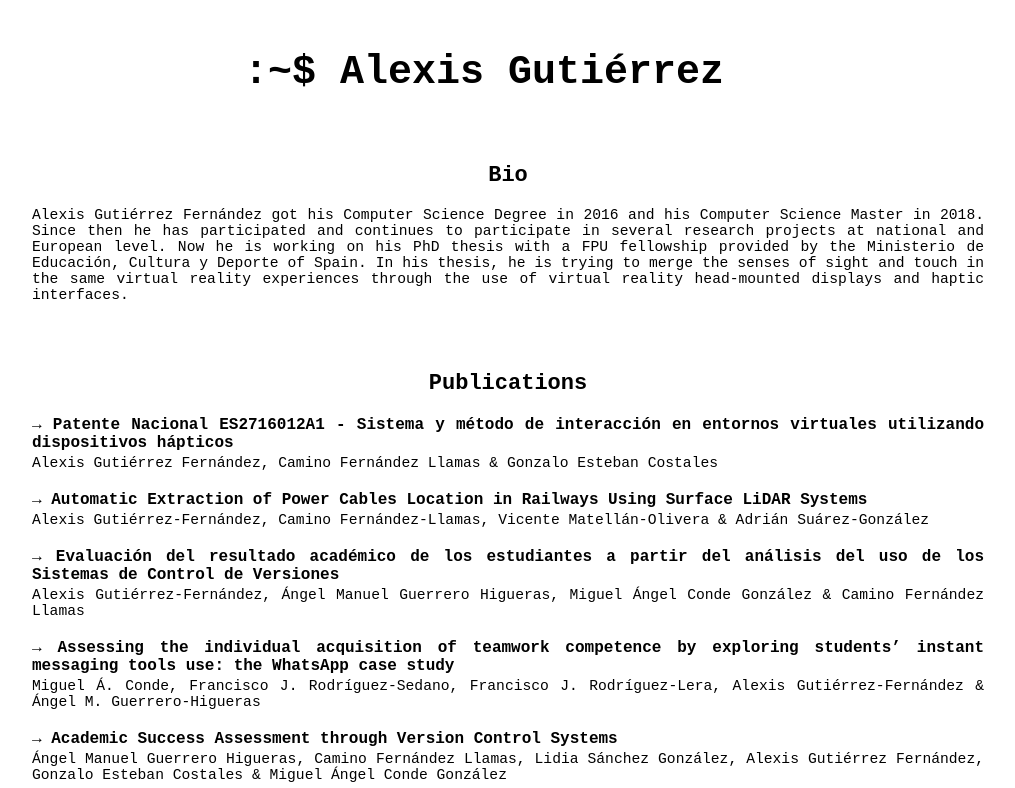
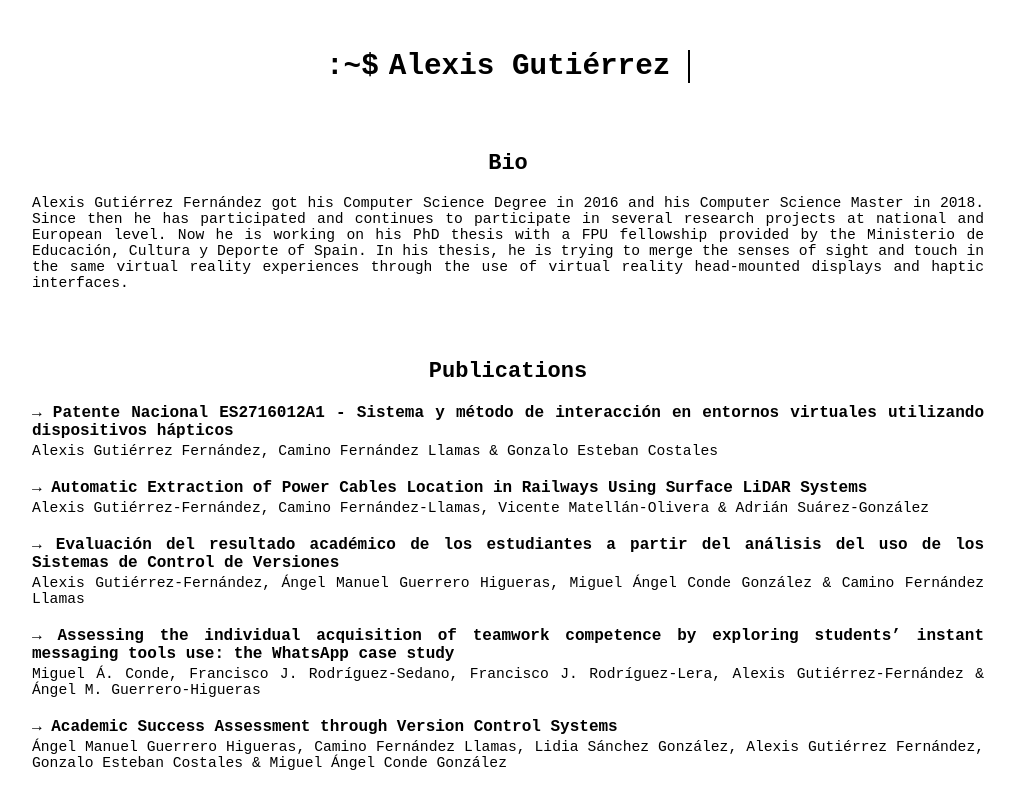
Before and after one commit to agutf/agutf.github.io, a plain HTML site: page index.html in a window 1280 px wide. Shown: the top 788 px of the page, without its empty margins (132-1147 px from the left). Drawn offline with Linux system fonts and the light colour scheme.

Commit message:
Typing animation

```diff
--- a/index.html
+++ b/index.html
@@ -19,7 +19,13 @@
 
         <div id="top" class="container">
 
-            <h1 class="header centered">:~$ Alexis Gutiérrez </h1>
+            <div class="header">
+                <div class="header-left">
+                    <div class="header-flex">
+                        <span class="prompt">:~$</span><h1 class="typewrite">Alexis Gutiérrez&nbsp;</h1>
+                    </div>
+                </div>
+            </div>
 
             <div id="bio" class="section header-margin">
 
--- a/style.css
+++ b/style.css
@@ -10,12 +10,71 @@ body {
 }
 
 .header {
-	font-family: monospace;
-	margin-top: 50px;
-  font-size: 18pt;
-  margin-bottom: 0;
+  text-align: center;
+  margin-top: 50px;
 }
 
+/* font-family: monospace;
+  white-space: nowrap;
+  overflow: hidden;
+	margin-top: 50px;
+  margin-bottom: 0;*/
+
+.header-flex {
+  display: flex;
+}
+
+.header-left {
+  display: inline-block;
+  text-align: left;
+}
+
+.prompt {
+  font-size: 2em;
+  font-weight: bold;
+  margin-right: 10px;
+}
+
+.typewrite {
+  font-family: monospace;
+  overflow: hidden;
+  border-right: 2px solid black;
+  width: 100%;
+  /* Ensures the content is not revealed until the animation
+  border-right: .15em solid black;*/
+  /* The typwriter cursor */
+  white-space: nowrap;
+  /* Keeps the content on a single line */
+  margin: 0;
+  margin-right: auto;
+  /* Gives that scrolling effect as the typing happens */
+  animation: typing 3s steps(21, end), blink-caret .75s step-end infinite;
+}
+
+.cursor {
+  float: left;
+  font-size: 2em;
+  font-weight: bold;
+  animation: cursor 0.5s infinite;
+}
+
+/* The typing effect */
+
+@keyframes typing {
+  from {
+    width: 0;
+  }
+  to {
+    width: 100%;
+  }
+}
+
+@keyframes blink-caret {
+  from, to { border-color: transparent }
+  50% { border-color: black }
+}
+
+/*
 @media only screen and (min-width: 576px) {
   .header {
     font-size: 22pt;
@@ -33,12 +92,15 @@ body {
     font-size: 30pt;
   }
 }
+*/
 
+/*
 .header:after {
 	content:"_";
 	opacity: 0;
 	animation: cursor 1s infinite;
 }
+*/
 
 @keyframes cursor {
 	0% {
```
